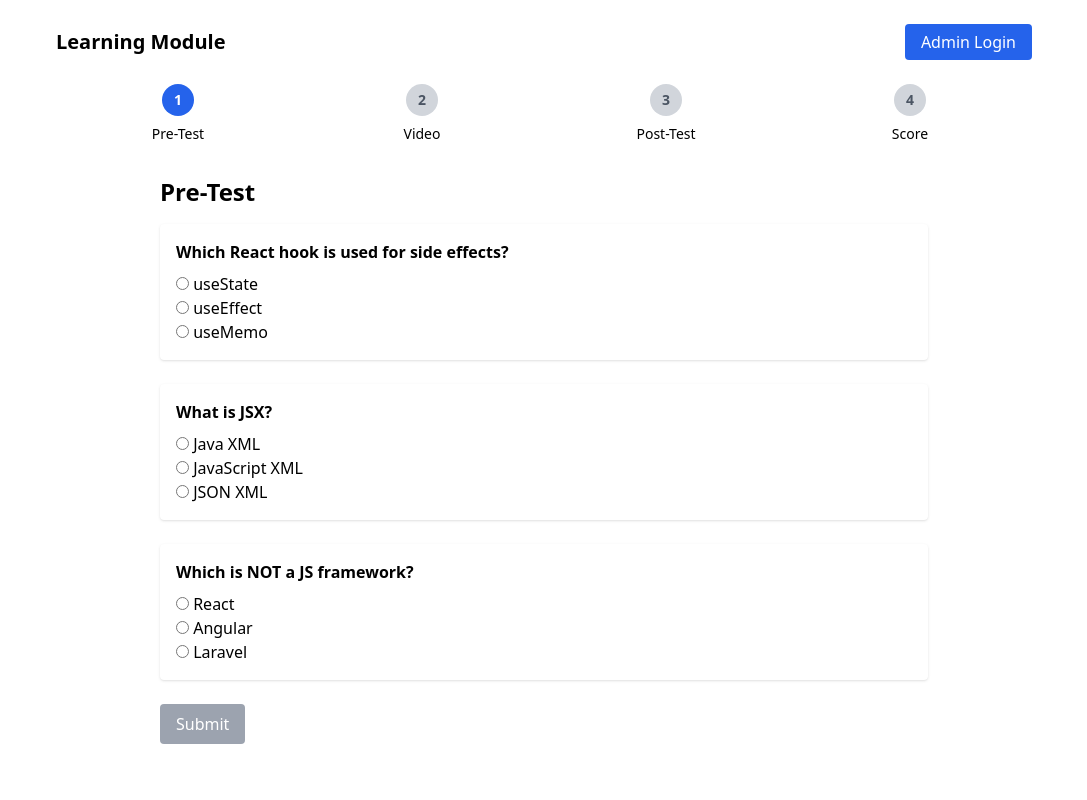
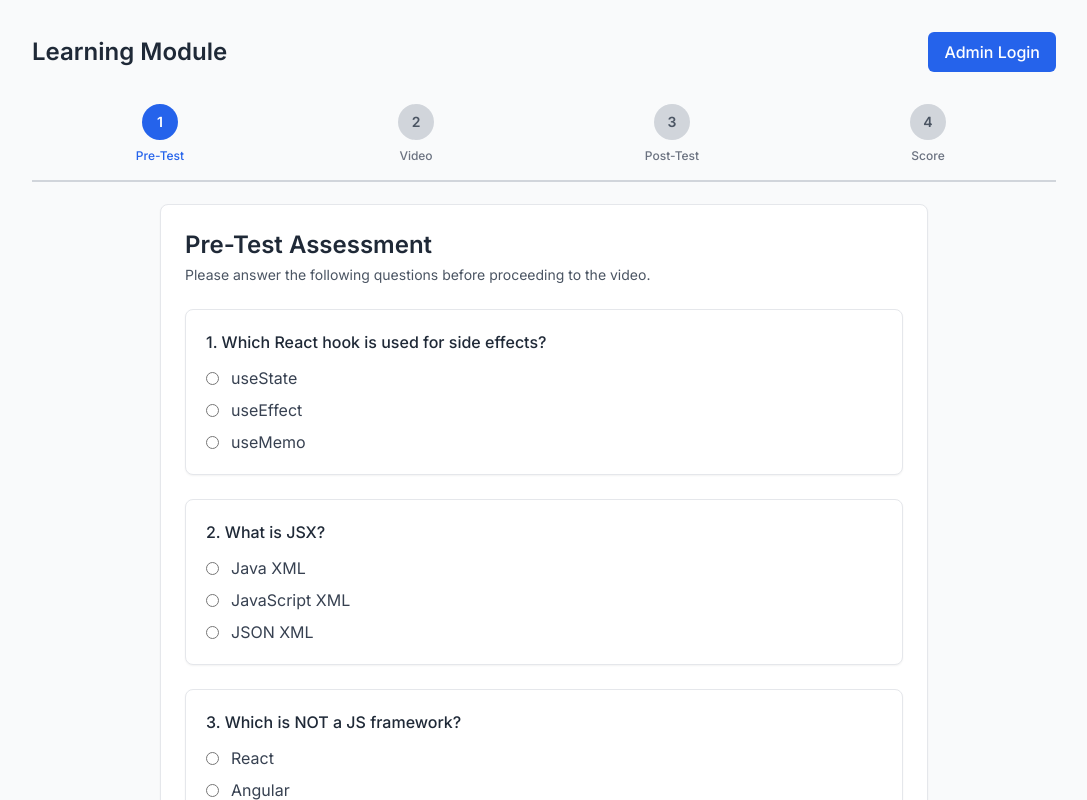
Before and after one commit to gauresh52/LMS_prototype, a React (Vite) app: page / in a window 1280 px wide. Shown: the top 800 px of the page, without its empty margins (96-1183 px from the left). Built offline with nearby package versions, Linux system fonts and the light colour scheme.

Commit message:
improved styling

```diff
--- a/index.html
+++ b/index.html
@@ -1,7 +1,12 @@
-<!doctype html>
+<!DOCTYPE html>
 <html lang="en">
   <head>
     <meta charset="UTF-8" />
+    <link
+      href="https://fonts.googleapis.com/css2?family=Inter:wght@400;500;600;700&display=swap"
+      rel="stylesheet"
+    />
+
     <link rel="icon" type="image/svg+xml" href="/vite.svg" />
     <meta name="viewport" content="width=device-width, initial-scale=1.0" />
     <title>lms-prototype</title>
--- a/src/App.jsx
+++ b/src/App.jsx
@@ -6,13 +6,14 @@ import VideoPlayer from "./components/VideoPlayer";
 import AdminPanel from "./components/AdminPanel";
 import AdminLogin from "./components/AdminLogin";
 import ProgressBar from "./components/ProgressBar";
+import "./styles/ui.css";
 
 export default function App() {
   const [stage, setStage] = useState("pre");
   const [isAdmin, setIsAdmin] = useState(false);
   const [showAdminLogin, setShowAdminLogin] = useState(false);
 
-  //  Safe reload handling
+  // 🔒 Safe reload handling
   useEffect(() => {
     const savedStage = localStorage.getItem("stage");
     const validStages = ["pre", "video", "post", "score"];
@@ -25,26 +26,29 @@ export default function App() {
     }
   }, []);
 
-  //  HARD GUARD: close admin login if assessment starts
+  // 🔐 HARD GUARD: close admin login if assessment starts
   useEffect(() => {
     if (stage !== "pre" && showAdminLogin) {
       setShowAdminLogin(false);
     }
   }, [stage, showAdminLogin]);
 
-  // ADMIN DASHBOARD
+  /* ================= ADMIN DASHBOARD ================= */
   if (isAdmin) {
     return (
-      <div className="p-6 max-w-5xl mx-auto fade-in">
+      <div className="min-h-screen flex justify-center px-4 py-8 bg-gray-50">
+        <div className="w-full max-w-5xl fade-in">
           <AdminPanel onLogout={() => setIsAdmin(false)} />
+        </div>
       </div>
     );
   }
 
-  // ADMIN LOGIN SCREEN
+  /* ================= ADMIN LOGIN ================= */
   if (showAdminLogin) {
     return (
-      <div className="p-6 max-w-5xl mx-auto fade-in">
+      <div className="min-h-screen flex justify-center items-start px-4 py-8 bg-gray-50">
+        <div className="w-full max-w-md fade-in">
           <AdminLogin
             onSuccess={() => {
               setIsAdmin(true);
@@ -53,32 +57,36 @@ export default function App() {
             onCancel={() => setShowAdminLogin(false)}
           />
         </div>
+      </div>
     );
   }
 
-  //  USER VIEW
+  /* ================= USER VIEW ================= */
   return (
-    <div className="p-6 max-w-5xl mx-auto fade-in">
-      <div className="flex justify-between items-center mb-6">
-        <h1 className="text-xl font-semibold">Learning Module</h1>
+    <div className="min-h-screen flex justify-center px-4 py-8 bg-gray-50">
+      <div className="w-full max-w-5xl fade-in">
+        {/* Header */}
+        <div className="flex justify-between items-center mb-8">
+          <h1 className="text-2xl font-semibold text-gray-800">
+            Learning Module
+          </h1>
 
           {/* Admin login allowed ONLY before assessment starts */}
           {stage === "pre" && (
             <button
-            onClick={() => {
-              setShowAdminLogin(true);
-            }}
-            className="bg-blue-600 hover:bg-blue-700 text-white px-4 py-1.5 rounded transition"
+              onClick={() => setShowAdminLogin(true)}
+              className="btn-primary"
             >
               Admin Login
             </button>
           )}
         </div>
 
+        {/* Progress */}
         <ProgressBar currentStage={stage} />
 
+        {/* Content */}
         {stage === "pre" && <PreTest setStage={setStage} />}
-
         {stage === "video" && (
           <VideoPlayer
             onEnd={() => {
@@ -87,10 +95,9 @@ export default function App() {
             }}
           />
         )}
-
         {stage === "post" && <PostTest setStage={setStage} />}
-
         {stage === "score" && <Score setStage={setStage} />}
+      </div>
     </div>
   );
 }
--- a/src/components/ProgressBar.jsx
+++ b/src/components/ProgressBar.jsx
@@ -9,19 +9,49 @@ export default function ProgressBar({ currentStage }) {
   }[currentStage];
 
   return (
-    <div className="flex justify-between items-center mb-8">
+    <div className="mb-10">
+      <div className="flex items-center justify-between">
         {steps.map((step, index) => (
-        <div key={step} className="flex-1 text-center">
+          <div key={step} className="flex-1 flex flex-col items-center">
+            {/* Circle */}
             <div
-            className={`mx-auto w-8 h-8 rounded-full flex items-center justify-center text-sm font-semibold
-              ${index <= stageIndex ? "bg-blue-600 text-white" : "bg-gray-300 text-gray-600"}
+              className={`w-9 h-9 flex items-center justify-center rounded-full text-sm font-semibold
+                ${
+                  index <= stageIndex
+                    ? "bg-blue-600 text-white"
+                    : "bg-gray-300 text-gray-600"
+                }
               `}
             >
               {index + 1}
             </div>
-          <p className="text-sm mt-2">{step}</p>
+
+            {/* Label */}
+            <p
+              className={`mt-2 text-xs font-medium
+                ${
+                  index <= stageIndex
+                    ? "text-blue-600"
+                    : "text-gray-500"
+                }
+              `}
+            >
+              {step}
+            </p>
           </div>
         ))}
       </div>
+
+      {/* Connector line */}
+      <div className="relative mt-4">
+        <div className="absolute top-1/2 left-0 right-0 h-[2px] bg-gray-300" />
+        <div
+          className="absolute top-1/2 left-0 h-[2px] bg-blue-600 transition-all"
+          style={{
+            width: `${(stageIndex / (steps.length - 1)) * 100}%`,
+          }}
+        />
+      </div>
+    </div>
   );
 }
--- a/src/components/Quiz.jsx
+++ b/src/components/Quiz.jsx
@@ -7,7 +7,9 @@ export default function Quiz({ questions, onSubmit }) {
     setAnswers({ ...answers, [qId]: index });
   };
 
-  const allAnswered = questions.every((q) => answers[q.id] !== undefined);
+  const allAnswered = questions.every(
+    (q) => answers[q.id] !== undefined
+  );
 
   const submitQuiz = () => {
     let score = 0;
@@ -19,32 +21,43 @@ export default function Quiz({ questions, onSubmit }) {
 
   return (
     <div className="space-y-6">
-      {questions.map((q) => (
-        <div key={q.id} className="bg-white p-4 rounded shadow">
-          <h3 className="font-semibold mb-2">{q.q}</h3>
+      {questions.map((q, idx) => (
+        <div key={q.id} className="card p-5">
+          <h3 className="font-medium text-gray-800 mb-3">
+            {idx + 1}. {q.q}
+          </h3>
+
+          <div className="space-y-2">
             {q.options.map((opt, i) => (
-            <label key={i} className="block">
+              <label
+                key={i}
+                className="flex items-center gap-3 text-gray-700 cursor-pointer"
+              >
                 <input
                   type="radio"
                   name={q.id}
                   onChange={() => handleChange(q.id, i)}
-              />{" "}
-              {opt}
+                />
+                <span>{opt}</span>
               </label>
             ))}
           </div>
+        </div>
       ))}
+
+      <div className="pt-4">
         <button
           onClick={submitQuiz}
           disabled={!allAnswered}
-        className={`px-4 py-2 rounded text-white
-                    ${
-                      allAnswered ? "bg-blue-600 hover:bg-blue-700" : "bg-gray-400 cursor-not-allowed"
-                    }
-  `              }
+          className={`${
+            allAnswered
+              ? "btn-primary"
+              : "btn-secondary cursor-not-allowed"
+          }`}
         >
-        Submit
+          Submit Assessment
         </button>
+      </div>
     </div>
   );
 }
--- a/src/index.css
+++ b/src/index.css
@@ -1,21 +1,5 @@
-@tailwind base;
-@tailwind components;
-@tailwind utilities;
 
-.fade-in {
-  animation: fadeIn 0.5s ease-in-out;
+/* Smooth defaults */
+html {
+  @apply bg-gray-50 text-gray-800;
 }
-
-.slide-up {
-  animation: slideUp 0.4s ease-out;
-}
-
-@keyframes fadeIn {
-  from { opacity: 0; }
-  to { opacity: 1; }
-}
-
-@keyframes slideUp {
-  from { transform: translateY(20px); opacity: 0; }
-  to { transform: translateY(0); opacity: 1; }
-}
--- a/src/pages/PostTest.jsx
+++ b/src/pages/PostTest.jsx
@@ -19,9 +19,21 @@ export default function PostTest({ setStage }) {
   };
 
   return (
-    <div className="max-w-3xl mx-auto fade-in slide-up">
-      <h1 className="text-2xl font-bold mb-4">Post-Test</h1>
-      <Quiz questions={selected} onSubmit={submit} />
+    <div className="max-w-3xl mx-auto fade-in">
+      <div className="card p-6">
+        {/* Header */}
+        <div className="mb-6">
+          <h1 className="text-2xl font-semibold text-gray-800">
+            Post-Test Assessment
+          </h1>
+          <p className="text-sm text-gray-600 mt-1">
+            Please complete this assessment after watching the video.
+          </p>
+        </div>
+
+        {/* Quiz */}
+        <Quiz questions={selected} onSubmit={submit} />
+      </div>
     </div>
   );
 }
--- a/src/pages/PreTest.jsx
+++ b/src/pages/PreTest.jsx
@@ -19,9 +19,21 @@ export default function PreTest({ setStage }) {
   };
 
   return (
-    <div className="max-w-3xl mx-auto fade-in slide-up">
-      <h1 className="text-2xl font-bold mb-4">Pre-Test</h1>
-      <Quiz questions={selected} onSubmit={submit} />
+    <div className="max-w-3xl mx-auto fade-in">
+      <div className="card p-6">
+        {/* Header */}
+        <div className="mb-6">
+          <h1 className="text-2xl font-semibold text-gray-800">
+            Pre-Test Assessment
+          </h1>
+          <p className="text-sm text-gray-600 mt-1">
+            Please answer the following questions before proceeding to the video.
+          </p>
+        </div>
+
+        {/* Quiz */}
+        <Quiz questions={selected} onSubmit={submit} />
+      </div>
     </div>
   );
 }
--- a/src/pages/Score.jsx
+++ b/src/pages/Score.jsx
@@ -16,18 +16,36 @@ export default function Score({ setStage }) {
   };
 
   return (
-    <div className="bg-white p-6 rounded shadow max-w-md mx-auto fade-in text-center">
-      <h2 className="text-xl font-bold mb-4">Assessment Completed</h2>
+    <div className="max-w-md mx-auto fade-in">
+      <div className="card p-6 text-center">
+        {/* Header */}
+        <h2 className="text-2xl font-semibold text-gray-800 mb-2">
+          Assessment Completed
+        </h2>
+        <p className="text-sm text-gray-600 mb-6">
+          You have successfully completed the learning module.
+        </p>
 
-      <p className="mb-2">Pre-Test Score: {pre}/3</p>
-      <p className="mb-6">Post-Test Score: {post}/3</p>
+        {/* Scores */}
+        <div className="space-y-2 mb-8">
+          <p className="text-gray-700">
+            <span className="font-medium">Pre-Test Score:</span>{" "}
+            {pre} / 3
+          </p>
+          <p className="text-gray-700">
+            <span className="font-medium">Post-Test Score:</span>{" "}
+            {post} / 3
+          </p>
+        </div>
 
-      <button
-        onClick={restartAssessment}
-        className="bg-blue-600 hover:bg-blue-700 text-white px-5 py-2 rounded transition"
-      >
-        Restart Assessment
-      </button>
+        {/* Action */}
+        <button
+          onClick={restartAssessment}
+          className="btn-primary"
+        >
+          Restart Assessment
+        </button>
+      </div>
     </div>
   );
 }
--- /dev/null
+++ b/src/styles/ui.css
@@ -0,0 +1,35 @@
+@tailwind base;
+@tailwind components;
+@tailwind utilities;
+
+@layer components {
+  .card {
+    @apply bg-white rounded-lg shadow-sm border border-gray-200;
+  }
+
+  .btn {
+    @apply px-4 py-2 rounded-md font-medium transition;
+  }
+
+  .btn-primary {
+    @apply btn bg-blue-600 text-white hover:bg-blue-700;
+  }
+
+  .btn-secondary {
+    @apply btn bg-gray-600 text-white hover:bg-gray-700;
+  }
+
+  .btn-danger {
+    @apply btn bg-red-600 text-white hover:bg-red-700;
+  }
+
+  .input {
+    @apply w-full border border-gray-300 rounded-md px-3 py-2
+           focus:outline-none focus:ring-2 focus:ring-blue-500;
+  }
+}
+
+/* Global defaults */
+html {
+  @apply bg-gray-50 text-gray-800;
+}
--- a/tailwind.config.js
+++ b/tailwind.config.js
@@ -1,7 +1,14 @@
 export default {
-  content: ["./index.html", "./src/**/*.{js,jsx}"],
+  content: [
+    "./index.html",
+    "./src/**/*.{js,jsx}"
+  ],
   theme: {
-    extend: {},
+    extend: {
+      fontFamily: {
+        sans: ["Inter", "system-ui", "sans-serif"],
+      },
+    },
   },
   plugins: [],
 };
```
Also changed, not shown: src/components/AdminPanel.jsx (+49 -36 lines), src/components/VideoPlayer.jsx (+15 -31 lines). Lines whose indentation alone changed are shown as unchanged.
